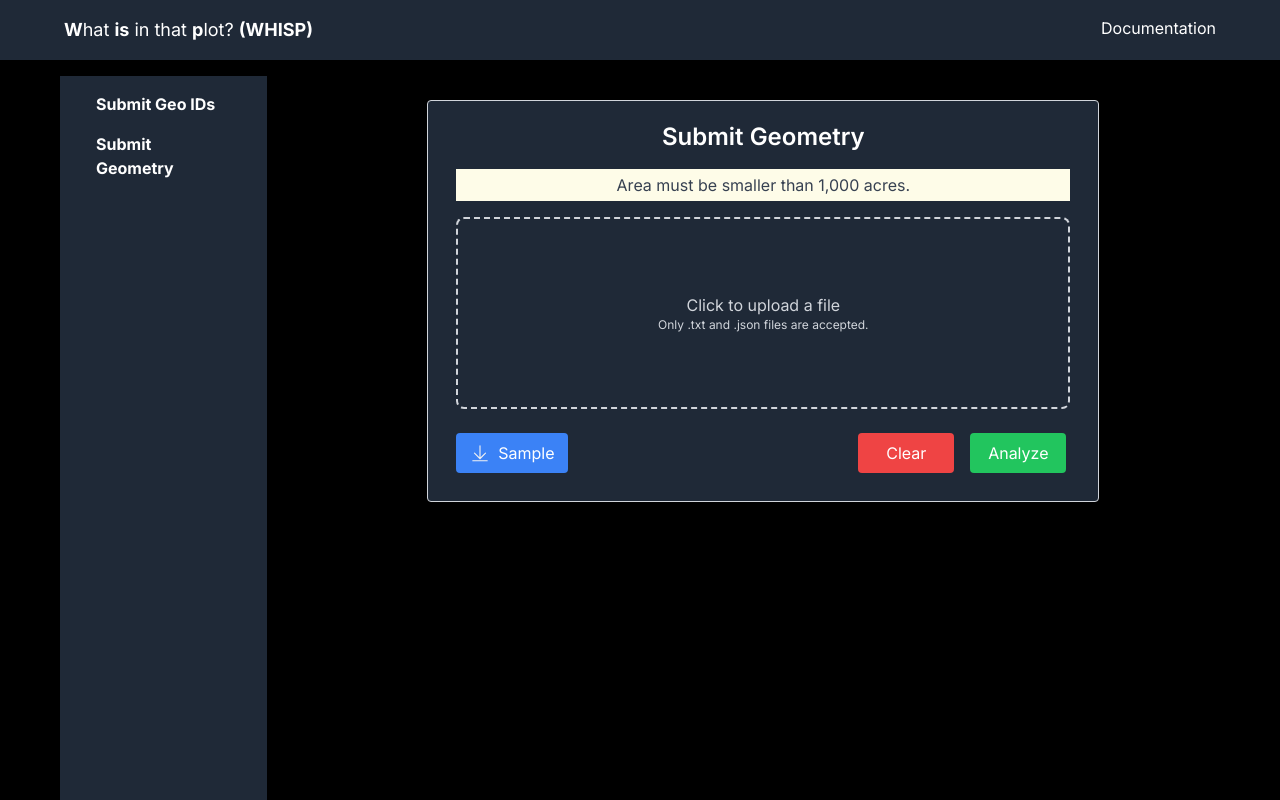
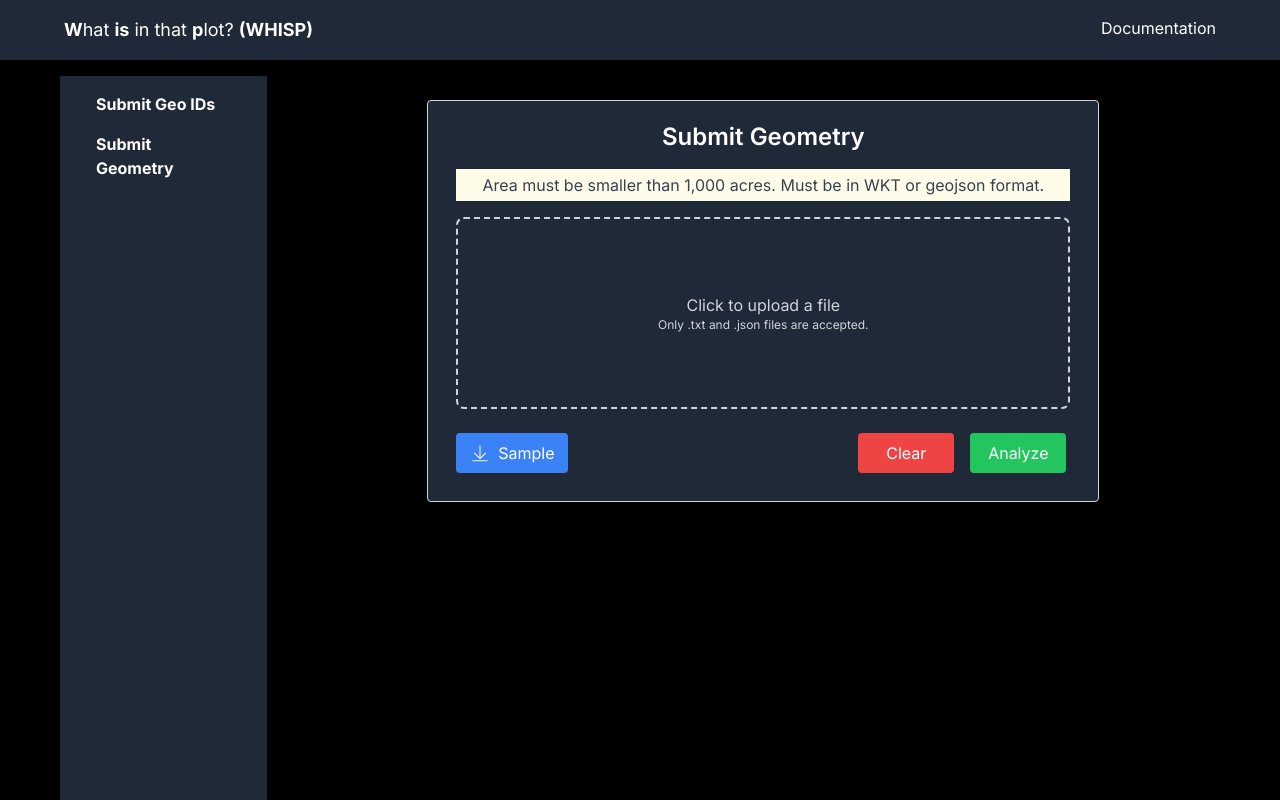
Before and after one commit to forestdatapartnership/whisp-app, a Next.js app: page /submit-geometry in a window 1280 px wide. Built offline with nearby package versions, Linux system fonts and the light colour scheme.

Commit message:
Formatting and text update

```diff
--- a/src/app/(inputs)/submit-geometry/page.tsx
+++ b/src/app/(inputs)/submit-geometry/page.tsx
@@ -145,7 +145,7 @@ const WktJsonInput: React.FC = () => {
             {error && <ErrorAlert />}
             <div className="p-2 rounded-b-lg">
                 <FileInput
-                    alertMessage="Area must be smaller than 1,000 acres."
+                    alertMessage="Area must be smaller than 1,000 acres. Must be in WKT or geojson format."
                     innerMessage="Only .txt and .json files are accepted."
                     handleFileChange={handleFileChange}
                     input=".txt, .json"
--- a/src/components/FileInput.tsx
+++ b/src/components/FileInput.tsx
@@ -22,8 +22,8 @@ export const FileInput: React.FC<FileInputProps> = ({
 
     return (
         <>
-            <div className="h-8 bg-yellow-50 mb-4 relative flex justify-center items-center">
-                <p className="text-gray-700 dark:text-gray-800">{alertMessage}</p>
+            <div style={{ minHeight: '2rem' }} className="bg-yellow-50 mb-4 relative flex justify-center items-center">
+                <p className="text-gray-700 dark:text-gray-800 text-center">{alertMessage}</p>
             </div>
             <label htmlFor="file-upload" className="flex flex-col items-center justify-center w-full h-48 border-2 border-dashed border-gray-300 rounded-lg hover:border-gray-400 cursor-pointer">
                 {
```
